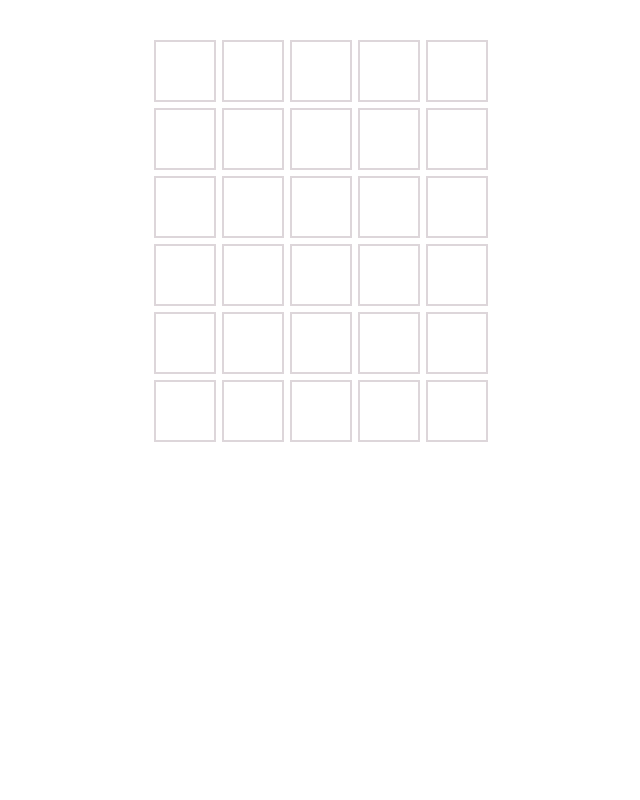
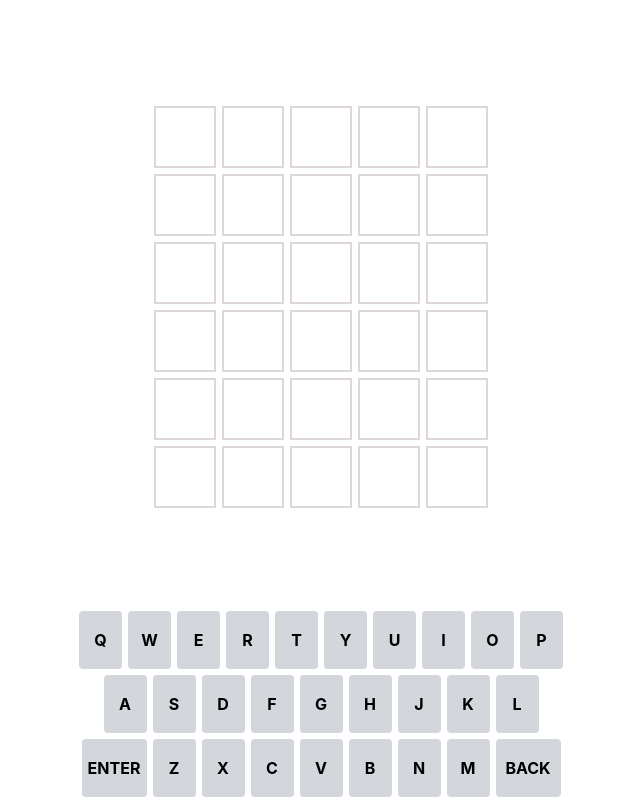
Before and after one commit to WholeStackDev/word-rummage, a React (Create React App) app: page / in a window 1280 px wide. Shown: the whole page, without its empty margins (319-959 px from the left). Built offline with nearby package versions, Linux system fonts and the light colour scheme.

Commit message:
Added Keyboard and refactored App.js
Co-authored-by: WholeStackDev <WholeStackDev@users.noreply.github.com>

```diff
--- a/src/App.css
+++ b/src/App.css
@@ -1,6 +1,11 @@
 .App {
   text-align: center;
-  margin-top: 40px;
+  /* margin-top: 40px; */
+  display: flex;
+  flex-direction: column;
+  justify-content: center;
+  height: 100vh;
+
 }
 
 .App-logo {
@@ -37,3 +42,12 @@
     transform: rotate(360deg);
   }
 }
+
+.Board {
+  flex-grow: 2;
+  height: 100%;
+  display: flex;
+  align-items: center;
+  flex-direction: column;
+  justify-content: center;
+}
--- a/src/App.js
+++ b/src/App.js
@@ -2,15 +2,27 @@ import "./App.css";
 import GuessRow from "./components/GuessRow/guessRow";
 import InputRow from "./components/InputRow/inputRow";
 import { useState } from "react";
+import Keyboard from "./components/Keyboard/keyboard";
+const wordListJson = require('./words.json');
 
 const App = () => {
-  const [answer, setAnswer] = useState(["B", "A", "C", "O", "N"]);
+  var wordList = wordListJson.data;
+  const word = wordList[Math.floor(Math.random() * wordList.length) + 1];
+
+  const [answer, setAnswer] = useState(word.toUpperCase().split(""));
+  let numRows = 6;
   const [activeRow, setActiveRow] = useState(0);
-  const [rowColors, setRowColors] = useState([["empty", "empty", "empty", "empty", "empty"],["empty", "empty", "empty", "empty", "empty"],["empty", "empty", "empty", "empty", "empty"],["empty", "empty", "empty", "empty", "empty"],["empty", "empty", "empty", "empty", "empty"],["empty", "empty", "empty", "empty", "empty"]]); // "empty", "absent", "misplaced", "correct"
+  const [rowColors, setRowColors] = useState(Array(numRows).fill(Array(5).fill('empty'))); // "empty", "absent", "misplaced", "correct"
+
 
   const handleGuess = (guess) => {
+
+    if (!wordList.includes(guess.join("").toLowerCase())) {
+      alert('Not a word dummy.');
+      return;
+    }
+
     const newColors = [];
-
     for (let i = 0; i < 5; i++) {
       if (guess[i] === answer[i]) {
         newColors.push("correct");
@@ -26,13 +38,16 @@ const App = () => {
     setActiveRow((prev) => prev+1);
   };
 
-  const rowArr = [...Array(6).keys()];
+  const rowArr = [...Array(numRows).keys()];
 
   return (
     <div className="App">
+      <div className="Board">
       {rowArr.map((row)=>(
       <InputRow key={row} handleGuess={handleGuess} rowColors={rowColors[row]} active={activeRow === row ? true : false} />
       ))}
+      </div>
+      <Keyboard />
     </div>
   );
 };
--- a/src/components/InputRow/inputRow.js
+++ b/src/components/InputRow/inputRow.js
@@ -32,11 +32,11 @@ const InputRow = (props) => {
   return (
     <>
       <div className={styles.container}>
-        <div className={`${styles.letterBox} ${styles[props.rowColors[0]]}`}>{input[0]}</div>
-        <div className={`${styles.letterBox} ${styles[props.rowColors[1]]}`}>{input[1]}</div>
-        <div className={`${styles.letterBox} ${styles[props.rowColors[2]]}`}>{input[2]}</div>
-        <div className={`${styles.letterBox} ${styles[props.rowColors[3]]}`}>{input[3]}</div>
-        <div className={`${styles.letterBox} ${styles[props.rowColors[4]]}`}>{input[4]}</div>
+        <div className={`${styles.letterBox} ${styles[props.rowColors[0]]} ${inputRef.current.length > 0 ? styles.filled : ''}`}>{input[0]}</div>
+        <div className={`${styles.letterBox} ${styles[props.rowColors[1]]} ${inputRef.current.length > 1 ? styles.filled : ''}`}>{input[1]}</div>
+        <div className={`${styles.letterBox} ${styles[props.rowColors[2]]} ${inputRef.current.length > 2 ? styles.filled : ''}`}>{input[2]}</div>
+        <div className={`${styles.letterBox} ${styles[props.rowColors[3]]} ${inputRef.current.length > 3 ? styles.filled : ''}`}>{input[3]}</div>
+        <div className={`${styles.letterBox} ${styles[props.rowColors[4]]} ${inputRef.current.length > 4 ? styles.filled : ''}`}>{input[4]}</div>
       </div>
     </>
   );
--- a/src/components/InputRow/inputRow.module.css
+++ b/src/components/InputRow/inputRow.module.css
@@ -38,3 +38,18 @@
   height: 58px;
   color: black;
 }
+
+.filled {
+  border-color: #777;
+  animation-duration: .15s;
+  animation-name: growShrink;
+}
+@keyframes growShrink {
+  from {
+    transform: scale(1);
+  }
+
+  to {
+    transform: scale(1.1);
+  }
+}
--- /dev/null
+++ b/src/components/Keyboard/keyboard.js
@@ -0,0 +1,46 @@
+import React from 'react';
+import styles from "./keyboard.module.css";
+
+const Keyboard = () => {
+
+  return (
+    <div className={styles.keyboard}>
+        <div className= {styles.keyRow}>
+            <div className= {styles.key}>Q</div>
+            <div className= {styles.key}>W</div>
+            <div className= {styles.key}>E</div>
+            <div className= {styles.key}>R</div>
+            <div className= {styles.key}>T</div>
+            <div className= {styles.key}>Y</div>
+            <div className= {styles.key}>U</div>
+            <div className= {styles.key}>I</div>
+            <div className= {styles.key}>O</div>
+            <div className= {styles.key}>P</div>
+        </div>
+        <div className= {styles.keyRow}>
+            <div onClick={() => document.dispatchEvent(new KeyboardEvent('keydown', { key: "a" }))} className= {styles.key}>A</div>
+            <div className= {styles.key}>S</div>
+            <div className= {styles.key}>D</div>
+            <div className= {styles.key}>F</div>
+            <div className= {styles.key}>G</div>
+            <div className= {styles.key}>H</div>
+            <div className= {styles.key}>J</div>
+            <div className= {styles.key}>K</div>
+            <div className= {styles.key}>L</div>
+        </div>
+        <div className= {styles.keyRow}>
+            <div className= {`${styles.key} ${styles.keyWide}`}>ENTER</div>
+            <div className= {styles.key}>Z</div>
+            <div className= {styles.key}>X</div>
+            <div className= {styles.key}>C</div>
+            <div className= {styles.key}>V</div>
+            <div className= {styles.key}>B</div>
+            <div className= {styles.key}>N</div>
+            <div className= {styles.key}>M</div>
+            <div className= {`${styles.key} ${styles.keyWide}`}>BACK</div>
+        </div>
+    </div>
+  )
+}
+
+export default Keyboard;
--- /dev/null
+++ b/src/components/Keyboard/keyboard.module.css
@@ -0,0 +1,28 @@
+.keyboard {
+display: flex;
+flex-direction: column;
+justify-content: center;
+}
+
+.keyRow {
+    display: flex;
+    flex-direction: row;
+    justify-content: center;
+}
+
+.key {
+border-radius: 4px;
+background-color: rgb(211,214,218);
+margin: 3px;
+height: 58px;
+width: 43px;
+display: flex;
+align-items: center;
+justify-content: center;
+font-weight: bold;
+cursor: pointer;
+}
+
+.keyWide {
+    width: 65px;
+    }
```
Also changed, not shown: src/words.json.
